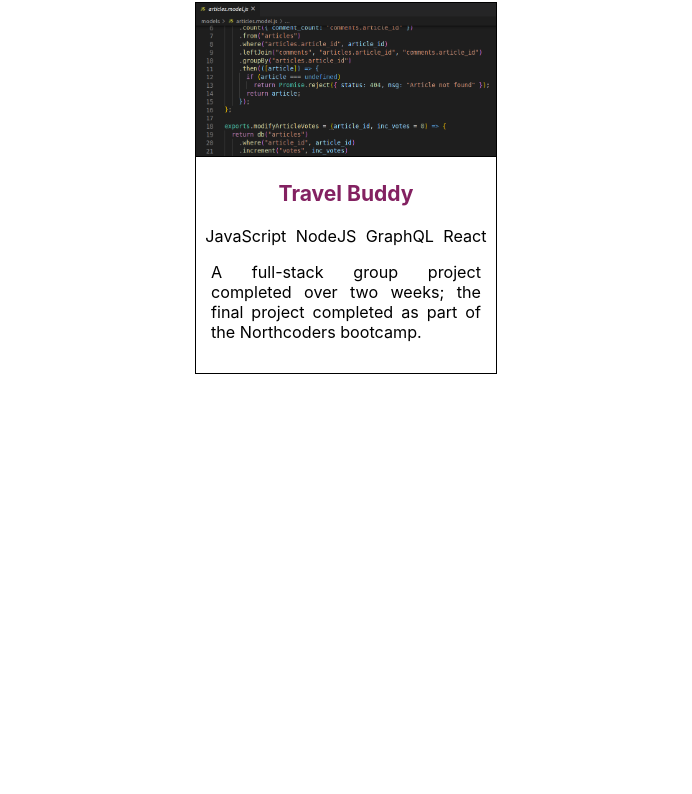
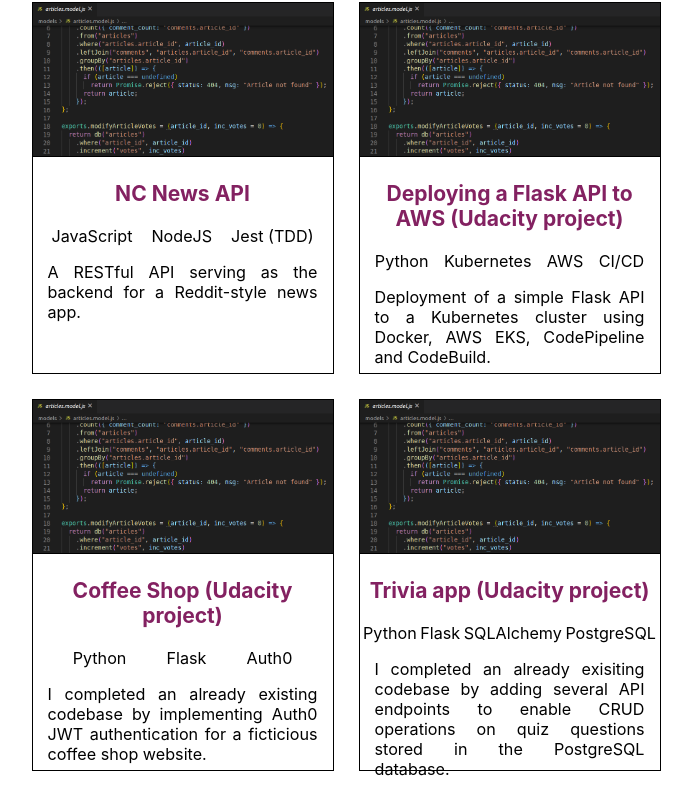
Before and after one commit to austinbooth/austinbooth.github.io, a React (Create React App) app: page / in a window 1280 px wide. Shown: the part 935-1729 px from the top of the page, without its empty margins (294-986 px from the left). Before the commit the page ends 1427 px from the top, so only its background shows below. Built offline with nearby package versions, Linux system fonts and the light colour scheme.

Commit message:
adds data for python udacity projects

```diff
--- a/src/projectData.js
+++ b/src/projectData.js
@@ -1,46 +1,6 @@
 import ncNewsBe from "./images/nc-news-be.png";
 import ncNewsFe from "./images/nc-news-fe.png";
 const projectData = [
-  {
-    id: "nc-news-api",
-    title: "NC News API",
-    language: "JavaScript",
-    technologiesShort: ["NodeJS", "Jest (TDD)"],
-    technologiesFull: ["NodeJS", "Express", "Knex", "Postgres", "Jest (TDD)"],
-    date: "July 2020",
-    cardBody:
-      "A RESTful API serving as the backend for a Reddit-style news app.",
-    githubUrl: [
-      {
-        url: "https://github.com/austinbooth/nc-news-backend",
-        desc: null,
-      },
-    ],
-    liveUrl: [{ url: "https://nc-news-ab.herokuapp.com/api/", desc: "" }],
-    image: ncNewsBe,
-    altImage: "alt text",
-    fullBody:
-      "A RESTful API serving as the backend for a Reddit-style news app. Built using TDD with Jest.",
-  },
-  {
-    id: "nc-news",
-    title: "NC News",
-    language: "JavaScript",
-    technologiesShort: ["React"],
-    technologiesFull: ["React", "Axios"],
-    date: "August 2020",
-    cardBody:
-      "A Reddit-style news app which uses my NC News API as the backend.",
-    githubUrl: [
-      {
-        url: "https://github.com/austinbooth/nc-news-backend",
-        desc: null,
-      },
-    ],
-    liveUrl: [{ url: "https://nc-news-ab.netlify.app/", desc: "" }],
-    image: ncNewsFe,
-    altImage: "alt text",
-  },
   {
     id: "travel-buddy",
     title: "Travel Buddy",
@@ -71,6 +31,151 @@
     image: ncNewsBe,
     altImage: "alt text",
   },
+  {
+    id: "nc-news",
+    title: "NC News",
+    language: "JavaScript",
+    technologiesShort: ["React"],
+    technologiesFull: ["React", "Axios"],
+    date: "August 2020",
+    cardBody:
+      "A Reddit-style news app which uses my NC News API as the backend.",
+    githubUrl: [
+      {
+        url: "https://github.com/austinbooth/nc-news-backend",
+        desc: null,
+      },
+    ],
+    liveUrl: [{ url: "https://nc-news-ab.netlify.app/", desc: "" }],
+    image: ncNewsFe,
+    altImage: "alt text",
+  },
+  {
+    id: "nc-news-api",
+    title: "NC News API",
+    language: "JavaScript",
+    technologiesShort: ["NodeJS", "Jest (TDD)"],
+    technologiesFull: ["NodeJS", "Express", "Knex", "Postgres", "Jest (TDD)"],
+    date: "July 2020",
+    cardBody:
+      "A RESTful API serving as the backend for a Reddit-style news app.",
+    githubUrl: [
+      {
+        url: "https://github.com/austinbooth/nc-news-backend",
+        desc: null,
+      },
+    ],
+    liveUrl: [{ url: "https://nc-news-ab.herokuapp.com/api/", desc: "" }],
+    image: ncNewsBe,
+    altImage: "alt text",
+    fullBody:
+      "A RESTful API serving as the backend for a Reddit-style news app. Built using TDD with Jest.",
+  },
+  {
+    id: "fsnd-deploying-a-simple-flask-api-to-aws",
+    title: "Deploying a Flask API to AWS (Udacity project)",
+    language: "Python",
+    technologiesShort: ["Kubernetes", "AWS", "CI/CD"],
+    technologiesFull: [
+      "Gunicorn",
+      "Docker",
+      "Kubernetes",
+      "AWS EKS",
+      "CI/CD",
+      "CodePipeline",
+      "CodeBuild",
+      "Flask",
+    ],
+    date: "May 2020",
+    cardBody:
+      "Deployment of a simple Flask API to a Kubernetes cluster using Docker, AWS EKS, CodePipeline and CodeBuild.",
+    githubUrl: [
+      {
+        url:
+          "https://github.com/austinbooth/FSND-Deploy-Flask-App-to-Kubernetes-Using-EKS",
+        desc: null,
+      },
+    ],
+    liveUrl: [{ url: null, desc: null }],
+    image: ncNewsBe,
+    altImage: "alt text",
+  },
+  {
+    id: "fsnd-coffee-shop",
+    title: "Coffee Shop (Udacity project)",
+    language: "Python",
+    technologiesShort: ["Flask", "Auth0"],
+    // technologiesFull: ["blah"],
+    date: "May 2020",
+    cardBody:
+      "I completed an already existing codebase by implementing Auth0 JWT authentication for a ficticious coffee shop website.",
+    githubUrl: [
+      {
+        url:
+          "https://github.com/austinbooth/FSND-project-3-coffee-shop/tree/master/backend",
+        desc: null,
+      },
+    ],
+    liveUrl: [{ url: null, desc: null }],
+    image: ncNewsBe,
+    altImage: "alt text",
+  },
+  {
+    id: "fsnd-trivia-app",
+    title: "Trivia app (Udacity project)",
+    language: "Python",
+    technologiesShort: ["Flask", "SQLAlchemy", "PostgreSQL"],
+    // technologiesFull: ["blah"],
+    date: "May 2020",
+    cardBody:
+      "I completed an already exisiting codebase by adding several API endpoints to enable CRUD operations on quiz questions stored in the PostgreSQL database.",
+    githubUrl: [
+      {
+        url:
+          "https://github.com/austinbooth/FSND-project-2-Trivia-app/tree/master/backend",
+        desc: null,
+      },
+    ],
+    liveUrl: [{ url: null, desc: null }],
+    image: ncNewsBe,
+    altImage: "alt text",
+  },
+  {
+    id: "fsnd-fyyur",
+    title: "Fyyur (Udacity project)",
+    language: "Python",
+    technologiesShort: ["Flask", "SQLAlchemy", "PostgreSQL"],
+    // technologiesFull: ["tech"],
+    date: "May 2020",
+    cardBody: "I completed an already exisiting codebase by adding models to allow the app to interact with a PostgreSQL database.",
+    githubUrl: [
+      {
+        url: "https://github.com/austinbooth/FSND-project-1-Fyyur",
+        desc: null,
+      },
+    ],
+    liveUrl: [{ url: null, desc: null }],
+    image: ncNewsBe,
+    altImage: "alt text",
+  },
+  // {
+  //   id: "blank",
+  //   title: "blank",
+  //   language: "Python",
+  //   technologiesShort: ["tech"],
+  //   technologiesFull: ["tech"],
+  //   date: "May 2020",
+  //   cardBody: "body",
+  //   githubUrl: [
+  //     {
+  //       url: "url",
+  //       desc: null,
+  //     },
+  //   ],
+  //   liveUrl: [{ url: null, desc: null }],
+  //   image: ncNewsBe,
+  //   altImage: "alt text",
+  // },
 ];
 
 export default projectData;
```
